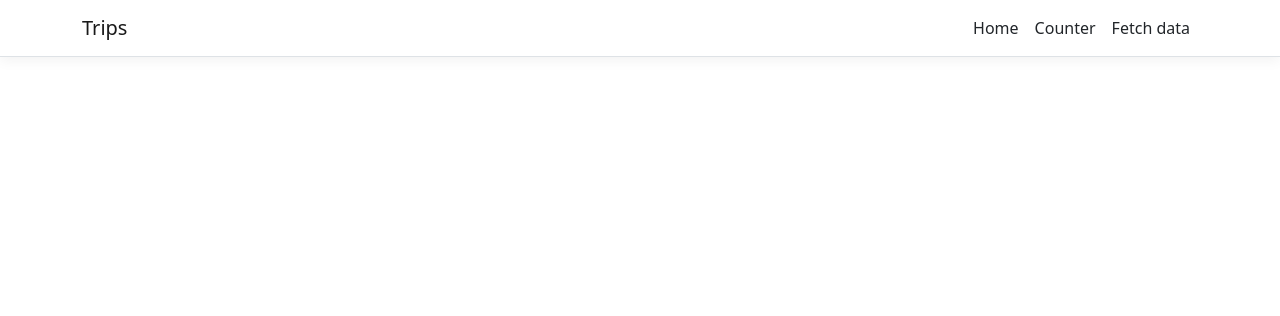
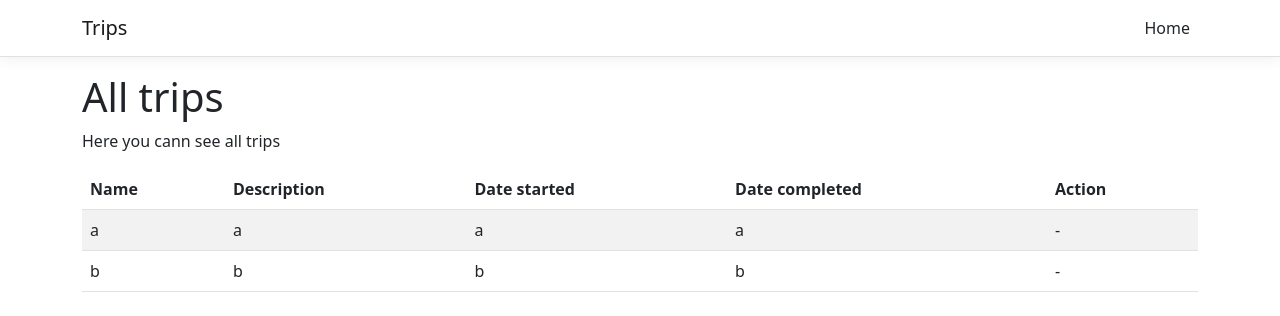
Before and after one commit to diaaelsherif/Trips, a React (Create React App) app in the folder ClientApp/: page /trips in a window 1280 px wide. Shown: the top 316 px of the page. Built offline with nearby package versions, Linux system fonts and the light colour scheme.

Commit message:
designing the trips page

```diff
--- a/ClientApp/src/AppRoutes.js
+++ b/ClientApp/src/AppRoutes.js
@@ -1,20 +1,14 @@
-import { Counter } from "./components/Counter";
-import { FetchData } from "./components/FetchData";
-import { Home } from "./components/Home";
+import { Trips } from "./components/Trip/Trips"
 
 const AppRoutes = [
-  {
-    index: true,
-    element: <Home />
-  },
-  {
-    path: '/counter',
-    element: <Counter />
-  },
-  {
-    path: '/fetch-data',
-    element: <FetchData />
-  }
+	{
+		index: true,
+		element: <Trips />
+	},
+	{
+		path: '/trips',
+		element: <Trips />
+	}
 ];
 
 export default AppRoutes;
--- a/ClientApp/src/components/NavMenu.js
+++ b/ClientApp/src/components/NavMenu.js
@@ -6,7 +6,7 @@
 export class NavMenu extends Component {
 	static displayName = NavMenu.name;
 
-  constructor (props) {
+	constructor(props) {
 		super(props);
 
 		this.toggleNavbar = this.toggleNavbar.bind(this);
@@ -15,7 +15,7 @@
 		};
 	}
 
-  toggleNavbar () {
+	toggleNavbar() {
 		this.setState({
 			collapsed: !this.state.collapsed
 		});
@@ -30,13 +30,7 @@
 					<Collapse className="d-sm-inline-flex flex-sm-row-reverse" isOpen={!this.state.collapsed} navbar>
 						<ul className="navbar-nav flex-grow">
 							<NavItem>
-                <NavLink tag={Link} className="text-dark" to="/">Home</NavLink>
-              </NavItem>
-              <NavItem>
-                <NavLink tag={Link} className="text-dark" to="/counter">Counter</NavLink>
-              </NavItem>
-              <NavItem>
-                <NavLink tag={Link} className="text-dark" to="/fetch-data">Fetch data</NavLink>
+								<NavLink tag={Link} className="text-dark" to="/trips">Home</NavLink>
 							</NavItem>
 						</ul>
 					</Collapse>
--- /dev/null
+++ b/ClientApp/src/components/Trip/Trips.js
@@ -0,0 +1,64 @@
+import React, { Component } from 'react';
+
+export class Trips extends Component
+{
+    constructor(props) {
+        super(props)
+
+        this.state = {
+            trips: [],
+            loading: false
+        }
+    }
+
+    renderAllTripsTable(trips) {
+        return (
+            <table className="table table-striped">
+                <thead>
+                    <tr>
+                        <th>Name</th>
+                        <th>Description</th>
+                        <th>Date started</th>
+                        <th>Date completed</th>
+                        <th>Action</th>
+                    </tr>
+                </thead>
+                <tbody>
+                    <tr>
+                        <td>a</td>
+                        <td>a</td>
+                        <td>a</td>
+                        <td>a</td>
+                        <td> - </td>
+                    </tr>
+                    <tr>
+                        <td>b</td>
+                        <td>b</td>
+                        <td>b</td>
+                        <td>b</td>
+                        <td> - </td>
+                    </tr>
+                </tbody>
+            </table>
+        );
+    }
+
+    render() {
+
+        let content = this.state.loading ? (
+            <p>
+                <em>Loading...</em>
+            </p>
+        ) : (
+            this.renderAllTripsTable(this.state.trips)
+        )
+
+        return (
+            <div>
+                <h1>All trips</h1>
+                <p>Here you cann see all trips</p>
+                {content}
+            </div>
+        );
+    }
+}
```
Also changed, not shown: ClientApp/src/App.js (indentation only). Lines whose indentation alone changed are shown as unchanged.
